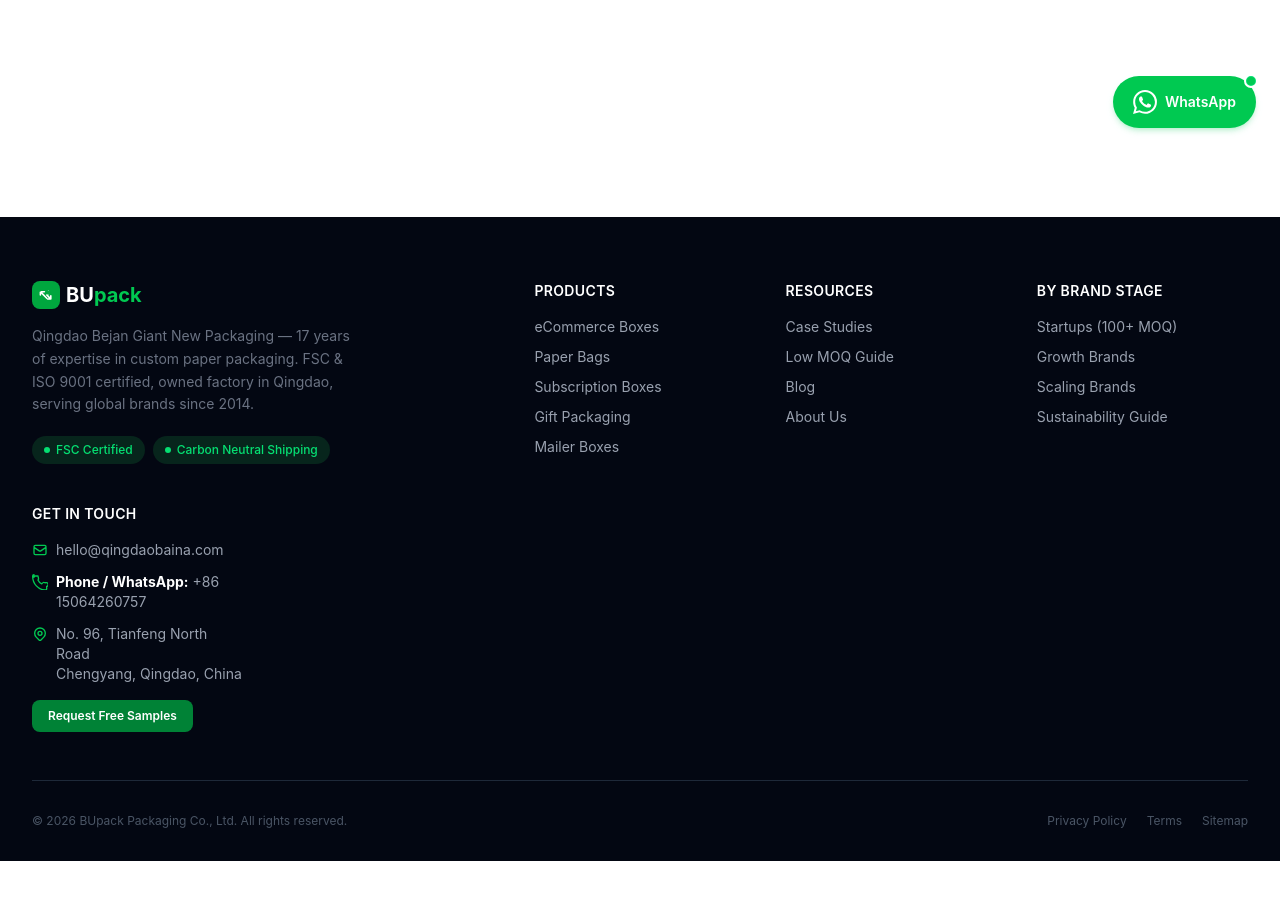
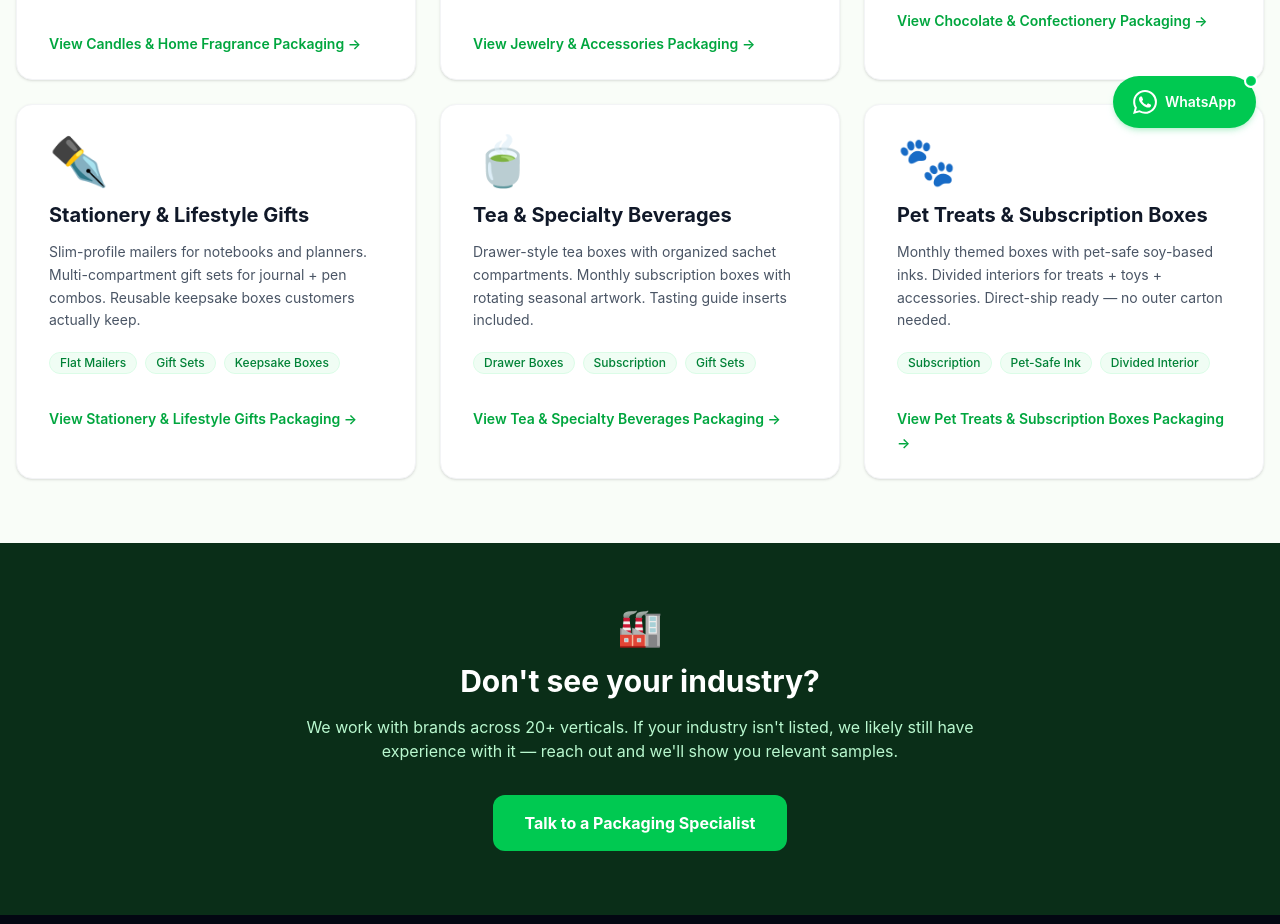
Before and after one commit to rocknjp/bupackeco, a Next.js app: page /industries in a window 1280 px wide. Before the commit this address had no page. Shown: the part 648-1572 px from the top of the page. Before the commit the page ends 1509 px from the top, so only its background shows below. Built offline with nearby package versions, Linux system fonts and the light colour scheme.

Commit message:
seo: add internal links to blog post, create /industries index page, update sitemap

```diff
--- a/app/blog/[slug]/page.tsx
+++ b/app/blog/[slug]/page.tsx
@@ -42,7 +42,7 @@
 | Phase | Timeline | Action | Cost Impact |
 |-------|----------|--------|-------------|
 | Phase 1 | Month 1 | Replace plastic inner protection with honeycomb paper / shredded kraft | 5-10% cost reduction |
-| Phase 2 | Month 2 | Switch from poly mailers to paper mailer boxes | 10-15% increase (offset by lower damage rates) |
+| Phase 2 | Month 2 | Switch from poly mailers to <a href="/products/paper-boxes">paper mailer boxes</a> | 10-15% increase (offset by lower damage rates) |
 | Phase 3 | Month 3 | Upgrade to FSC-certified paper + soy-based ink | 5-8% increase (adds marketing value) |
 | Phase 4 | Month 6 | Full plastic-free certification + customer communication | Minimal ongoing cost |
 
@@ -67,7 +67,9 @@
 
 ### What BUpack Offers DTC Brands
 
-We specialize in helping eCommerce brands transition to paper-based packaging with flexible MOQ starting at 100 units. Every box is available in FSC-certified paper, printed with soy-based ink, and finished with water-based coatings. We also offer plastic-free shipping supplies including paper tape and kraft paper cushioning — so your entire unboxing experience can be 100% recyclable.
+We specialize in helping eCommerce brands transition to <a href="/products/paper-boxes">paper-based packaging</a> with flexible MOQ starting at 100 units. Every box is available in <a href="/eco">FSC-certified paper</a>, printed with soy-based ink, and finished with water-based coatings. We also offer plastic-free shipping supplies including paper tape and kraft paper cushioning — so your entire unboxing experience can be 100% recyclable.
+
+Brands in specific verticals can explore our industry-specific solutions: from <a href="/industries/candles-fragrance">candle packaging</a> to <a href="/industries/jewelry">jewelry boxes</a> and <a href="/industries/chocolate-confectionery">confectionery packaging</a> — each with drop-tested designs and FDA-compliant materials where needed.
 `,
   },
   {
--- /dev/null
+++ b/app/industries/page.tsx
@@ -0,0 +1,126 @@
+import Link from "next/link";
+import type { Metadata } from "next";
+
+export const metadata: Metadata = {
+  title: "Custom Packaging by Industry | Eco-Friendly Solutions for Your Vertical | BUpack",
+  description:
+    "Explore custom paper packaging tailored to your industry. From candles and jewelry to chocolate and pet boxes — FSC-certified, low MOQ, factory-direct. See how BUpack serves your vertical.",
+};
+
+const industryList = [
+  {
+    slug: "candles-fragrance",
+    name: "Candles & Home Fragrance",
+    icon: "🕯️",
+    desc: "Drop-tested mailer boxes with precision-cut inserts that protect glass jars during shipping. Holiday gift sets, monthly subscription boxes, and branded sleeves.",
+    tags: ["Mailer Boxes", "Gift Sets", "Subscription"],
+  },
+  {
+    slug: "jewelry",
+    name: "Jewelry & Accessories",
+    icon: "💍",
+    desc: "Velvet-lined rigid boxes with magnetic closure, custom monogram embossing, and travel pouches. Designed to photograph beautifully for Instagram and proposal posts.",
+    tags: ["Rigid Boxes", "Velvet Insert", "Magnetic Closure"],
+  },
+  {
+    slug: "chocolate-confectionery",
+    name: "Chocolate & Confectionery",
+    icon: "🍫",
+    desc: "FDA-compliant gift boxes with food-safe inks and windowed presentation. Precision-cut trays keep truffles and confections perfectly in place.",
+    tags: ["FDA Compliant", "Window Boxes", "Gift Sets"],
+  },
+  {
+    slug: "stationery-gifts",
+    name: "Stationery & Lifestyle Gifts",
+    icon: "✒️",
+    desc: "Slim-profile mailers for notebooks and planners. Multi-compartment gift sets for journal + pen combos. Reusable keepsake boxes customers actually keep.",
+    tags: ["Flat Mailers", "Gift Sets", "Keepsake Boxes"],
+  },
+  {
+    slug: "tea-beverages",
+    name: "Tea & Specialty Beverages",
+    icon: "🍵",
+    desc: "Drawer-style tea boxes with organized sachet compartments. Monthly subscription boxes with rotating seasonal artwork. Tasting guide inserts included.",
+    tags: ["Drawer Boxes", "Subscription", "Gift Sets"],
+  },
+  {
+    slug: "pet-subscription",
+    name: "Pet Treats & Subscription Boxes",
+    icon: "🐾",
+    desc: "Monthly themed boxes with pet-safe soy-based inks. Divided interiors for treats + toys + accessories. Direct-ship ready — no outer carton needed.",
+    tags: ["Subscription", "Pet-Safe Ink", "Divided Interior"],
+  },
+];
+
+export default function IndustriesPage() {
+  return (
+    <>
+      {/* Hero */}
+      <section className="bg-[#0a2e18] text-white py-16 px-4">
+        <div className="max-w-7xl mx-auto text-center">
+          <h1 className="text-4xl md:text-5xl font-bold mb-4">
+            Packaging Built for Your Industry
+          </h1>
+          <p className="text-green-200 text-lg max-w-2xl mx-auto">
+            Every vertical has unique packaging requirements — from FDA compliance for chocolate to drop-tested inserts for candles. We design specifically for yours.
+          </p>
+        </div>
+      </section>
+
+      {/* Industry Cards */}
+      <section className="py-16 px-4 bg-[#f9fdf8]">
+        <div className="max-w-7xl mx-auto grid md:grid-cols-2 lg:grid-cols-3 gap-6">
+          {industryList.map((ind) => (
+            <Link
+              key={ind.slug}
+              href={`/industries/${ind.slug}`}
+              className="group bg-white rounded-2xl border border-gray-100 shadow-sm hover:shadow-md hover:border-green-200 transition-all overflow-hidden"
+            >
+              <div className="p-8">
+                <div className="text-5xl mb-4">{ind.icon}</div>
+                <h2 className="text-xl font-bold text-gray-900 mb-3 group-hover:text-green-700 transition-colors">
+                  {ind.name}
+                </h2>
+                <p className="text-gray-600 text-sm leading-relaxed mb-5">
+                  {ind.desc}
+                </p>
+                <div className="flex flex-wrap gap-2">
+                  {ind.tags.map((tag) => (
+                    <span
+                      key={tag}
+                      className="text-xs bg-green-50 text-green-700 px-2.5 py-0.5 rounded-full font-medium border border-green-100"
+                    >
+                      {tag}
+                    </span>
+                  ))}
+                </div>
+              </div>
+              <div className="px-8 pb-6">
+                <span className="text-green-600 text-sm font-semibold group-hover:underline">
+                  View {ind.name} Packaging →
+                </span>
+              </div>
+            </Link>
+          ))}
+        </div>
+      </section>
+
+      {/* CTA */}
+      <section className="py-16 px-4 bg-[#0a2e18] text-white text-center">
+        <div className="max-w-2xl mx-auto">
+          <div className="text-4xl mb-4">🏭</div>
+          <h2 className="text-3xl font-bold mb-4">Don&apos;t see your industry?</h2>
+          <p className="text-green-200 mb-8">
+            We work with brands across 20+ verticals. If your industry isn&apos;t listed, we likely still have experience with it — reach out and we&apos;ll show you relevant samples.
+          </p>
+          <Link
+            href="/contact"
+            className="inline-block bg-green-500 text-white font-bold px-8 py-4 rounded-xl hover:bg-green-400 transition-colors"
+          >
+            Talk to a Packaging Specialist
+          </Link>
+        </div>
+      </section>
+    </>
+  );
+}
--- a/app/sitemap.ts
+++ b/app/sitemap.ts
@@ -8,6 +8,7 @@
   "/products/paper-boxes",
   "/products/paper-bags",
   "/products/subscription-boxes",
+  "/industries",
   "/industries/candles-fragrance",
   "/industries/jewelry",
   "/industries/chocolate-confectionery",
```
